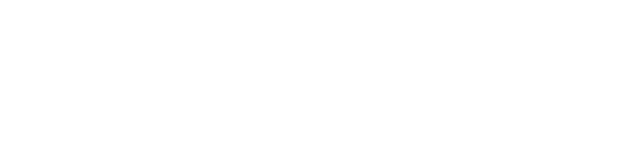
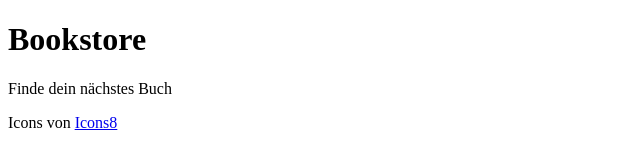
Before and after one commit to Lacha82/10_BOOKSTORE, a plain HTML site: page index.html in a window 1280 px wide. Shown: the whole page, without its empty margins (0-640 px from the left). Drawn offline with Linux system fonts and the light colour scheme.

Commit message:
feat: add page layout, templates.js and heart icons

```diff
--- a/index.html
+++ b/index.html
@@ -5,16 +5,29 @@
     <meta charset="UTF-8">
     <meta name="viewport" content="width=device-width, initial-scale=1.0">
     <title>Bookstore</title>
+    <link rel="icon" type="image/png" href="./img/heart-filled.png">
 
     <link rel="stylesheet" href="./style.css">
 
-    <!-- zuerst db.js (die Bücher), danach script.js (der Code, der die Bücher benutzt) -->
+    <!-- Reihenfolge: zuerst die Bücher (db.js), dann die Templates, dann der Code -->
     <script src="./db.js"></script>
+    <script src="./scripts/templates.js"></script>
     <script src="./script.js"></script>
 </head>
 
 <body onload="init()">
+    <header class="header">
+        <h1>Bookstore</h1>
+        <p>Finde dein nächstes Buch</p>
+    </header>
 
+    <main class="main">
+        <section id="book_list" class="book-list"></section>
+    </main>
+
+    <footer class="footer">
+        <p>Icons von <a href="https://icons8.com" target="_blank">Icons8</a></p>
+    </footer>
 </body>
 
 </html>
--- /dev/null
+++ b/scripts/templates.js
@@ -0,0 +1 @@
+// Templates: nur return mit HTML, keine Logik (Notizblock L11)
```
Also changed, not shown: img/heart-empty.png (added), img/heart-filled.png (added).
